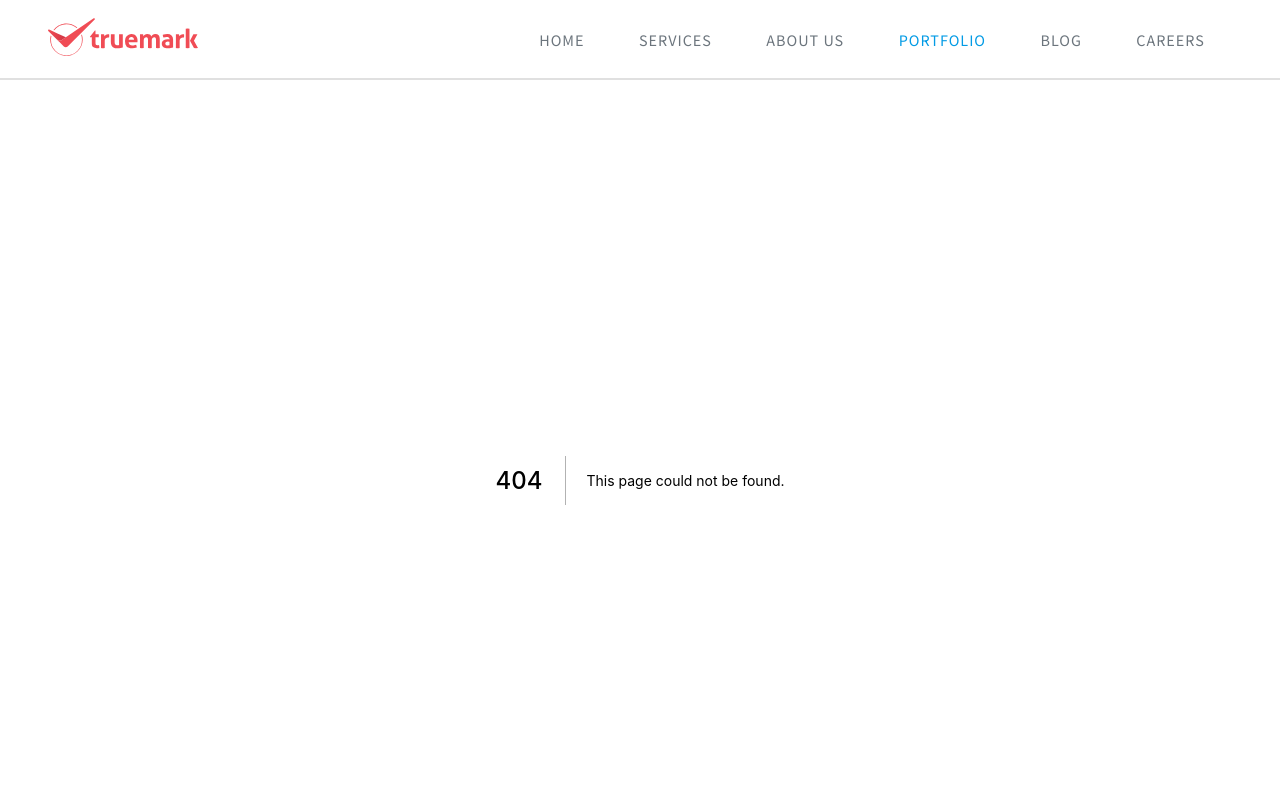
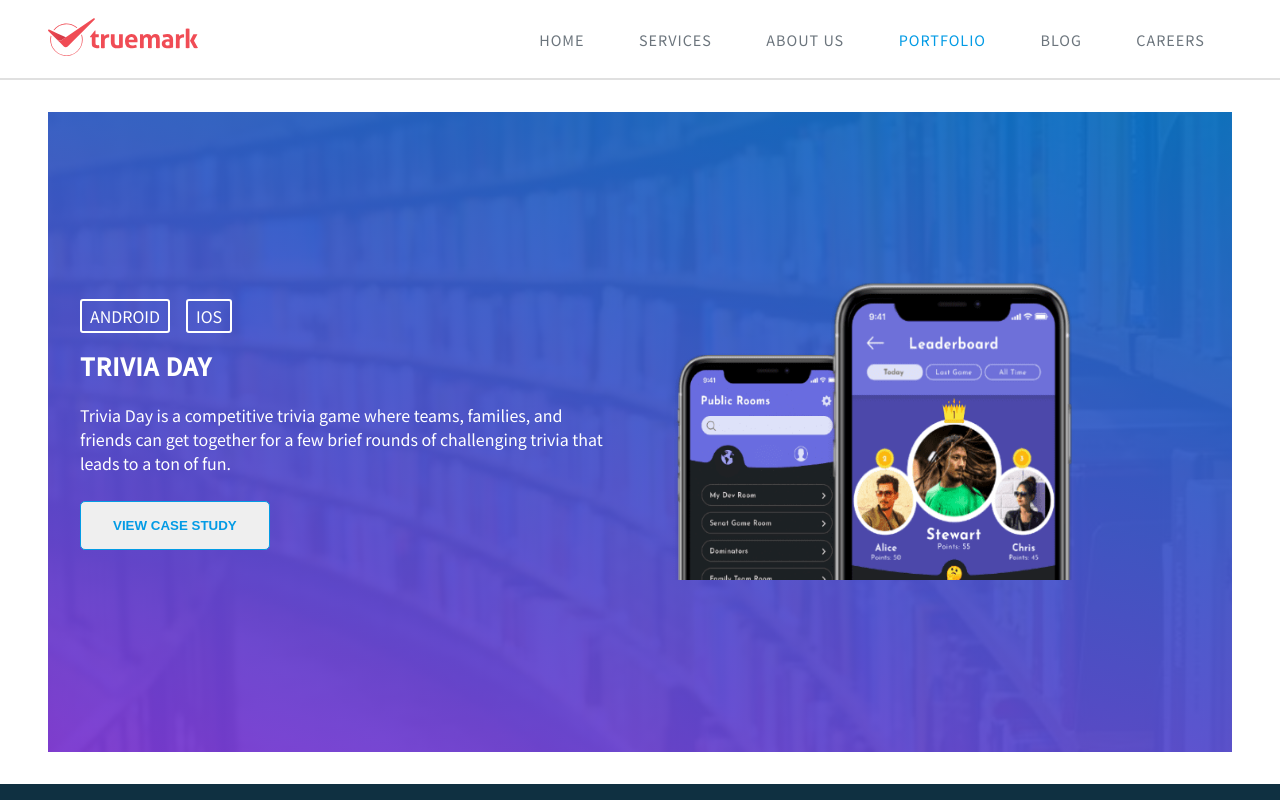
Before and after one commit to rupeshbug/next-bluemark, a Next.js app: page /portfolio in a window 1280 px wide. Before the commit this address had no page. Shown: the top 800 px of the page. Built offline with nearby package versions, Linux system fonts and the light colour scheme.

Commit message:
progress

```diff
--- /dev/null
+++ b/pages/portfolio.js
@@ -0,0 +1,33 @@
+import Image from 'next/image'
+import styles from '../styles/Portfolio.module.css'
+import Button from '../components/Button'
+import btnStyles from '../styles/Button.module.css'
+
+const portfolio = () => {
+  return (
+    <div className={styles.container}>
+      <div className={styles.portfolio}>
+        <div className={styles.portfolioDetails}>
+          <span>android</span>
+          <span>ios</span>
+          <h2>trivia day</h2>
+          <p>Trivia Day is a competitive trivia game where teams, families, and friends can get together for a few brief rounds of challenging trivia that leads to a ton of fun.</p>
+          <Button
+            className={btnStyles.btnContained}
+            text="VIEW CASE STUDY"
+            contained={false}
+          />
+        </div>
+        <div className={styles.portfolioImg}>
+          <Image
+            src="/trivia-day.png"
+            height={300}
+            width={400}
+          />
+        </div>
+      </div>
+    </div>
+  )
+}
+
+export default portfolio
--- a/styles/Button.module.css
+++ b/styles/Button.module.css
@@ -1,7 +1,7 @@
 .btnContained {
   background-color: var(--theme-color);
   color: var(--white);
-  margin: 10px;
+  margin: 10px 10px 10px 0;
 }
 
 .btnContained:hover {
@@ -12,7 +12,7 @@
 .btnOutlined {
   border: 1px solid var(--theme-color);
   color: var(--theme-color);
-  margin: 10px;
+  margin: 10px 10px 10px 0;
 }
 
 .btnOutlined:hover {
--- a/styles/Layout.module.css
+++ b/styles/Layout.module.css
@@ -1,5 +1,4 @@
-.container
-{
+.container {
   padding: 0 3rem;
 }
 
--- /dev/null
+++ b/styles/Portfolio.module.css
@@ -0,0 +1,60 @@
+.container {
+  margin-top: 2rem;
+  background-image: url(../public/portfolio-bg.jpg);
+  background-position: center;
+  background-size: cover;
+  background-repeat: no-repeat;
+  height: 80vh;
+  width: 100%;
+  position: relative;
+}
+
+.portfolio {
+  position: absolute;
+  top: 0;
+  left: 0;
+  bottom: 0;
+  right: 0;
+  padding: 2rem;
+  background: linear-gradient(16deg,rgba(125,58,213,.95),rgba(9,113,193,.95));
+  display: flex;
+  align-items: center;
+  gap: 4rem;
+}
+
+.portfolioDetails {
+  flex-basis: 50%;
+  color: var(--white);
+}
+
+.portfolioDetails > span {
+  color: var(--white);
+  border: 2px solid var(--white);
+  margin-right: 1rem;
+  padding: 3px 8px;
+  text-transform: uppercase;
+  border-radius: 3px;
+}
+
+.portfolioDetails > h2 {
+  text-transform: uppercase;
+  letter-spacing: 0.8px;
+}
+
+.portfolioImg {
+  flex-basis: 50%;
+}
+
+@media screen and (max-width: 760px){
+
+  .container {
+    height: 100vh;
+  }
+
+  .portfolio {
+    flex-direction: column;
+    padding: 4rem 2rem;
+    gap: 2rem;
+  }
+
+}
```
Also changed, not shown: public/portfolio-bg.jpg (added), public/trivia-day.png (added).
